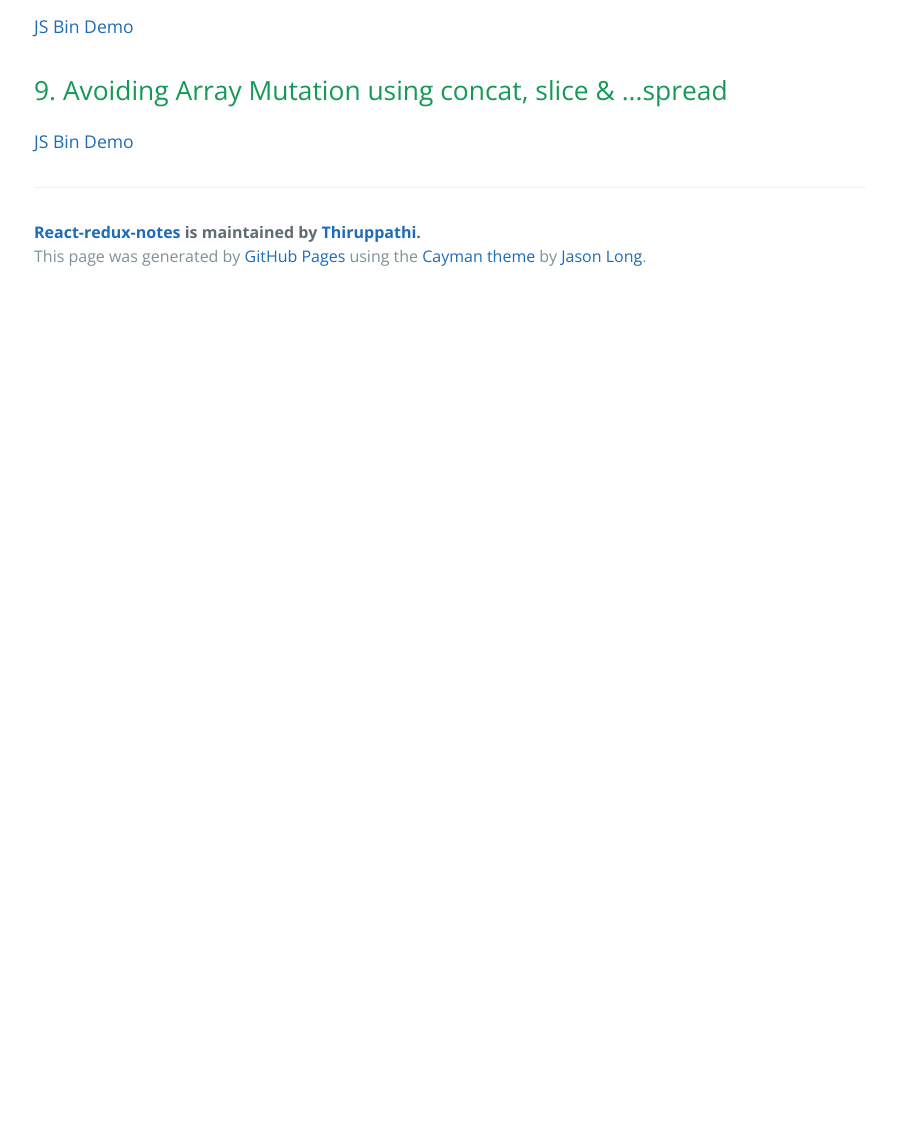
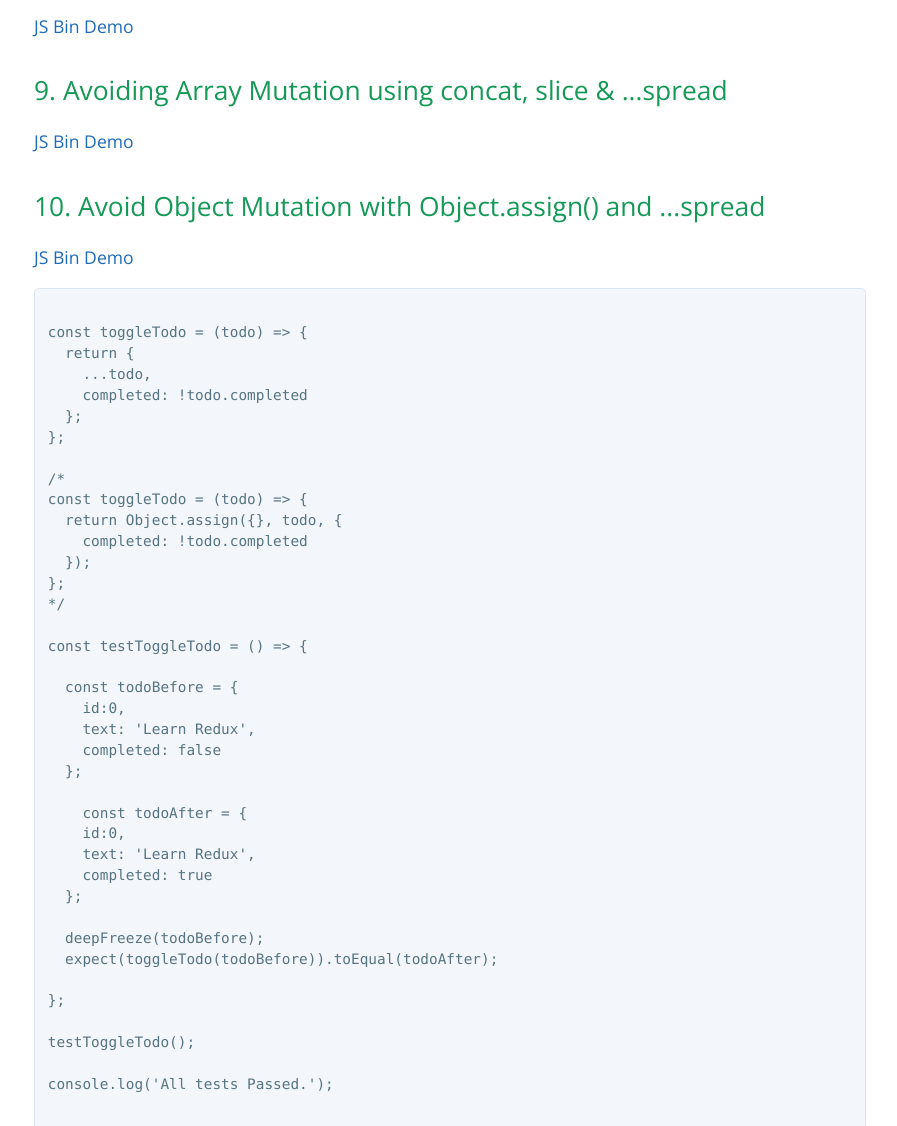
Before and after one commit to Thiruppathi/react-redux-notes, a plain HTML site: page index.html in a window 1280 px wide. Shown: the part 6389-7515 px from the top of the page, without its empty margins (190-1087 px from the left). Before the commit the page ends 6689 px from the top, so only its background shows below. Drawn offline with nearby package versions, Linux system fonts and the light colour scheme.

```diff
--- a/index.html
+++ b/index.html
@@ -289,6 +289,56 @@ Instead of using Redux createStore() as follows,</p>
 
 
 
+<h2>
+<a id="10-avoid-object-mutation-with-objectassign-and-spread" class="anchor" href="#10-avoid-object-mutation-with-objectassign-and-spread" aria-hidden="true"><span class="octicon octicon-link"></span></a>10. Avoid Object Mutation with Object.assign() and ...spread</h2>
+
+<p><a href="http://jsbin.com/zoveqo/3/edit">JS Bin Demo</a></p>
+
+<pre><code>
+const toggleTodo = (todo) =&gt; {
+  return {
+    ...todo,
+    completed: !todo.completed
+  };
+};
+
+/*
+const toggleTodo = (todo) =&gt; {
+  return Object.assign({}, todo, {
+    completed: !todo.completed
+  });
+};
+*/
+
+const testToggleTodo = () =&gt; {
+
+  const todoBefore = {
+    id:0,
+    text: 'Learn Redux',
+    completed: false
+  };
+
+    const todoAfter = {
+    id:0,
+    text: 'Learn Redux',
+    completed: true
+  };
+
+  deepFreeze(todoBefore);
+  expect(toggleTodo(todoBefore)).toEqual(todoAfter);
+
+};
+
+testToggleTodo();
+
+console.log('All tests Passed.');
+
+</code></pre>
+
+<p>You can use <code>Object.assign()</code> or ...spread operator to mutate Object.</p>
+
+<p>When using <code>Object.assign()</code> use a Polyfill to support evergreen browsers.</p>
+
       <footer class="site-footer">
         <span class="site-footer-owner"><a href="https://github.com/Thiruppathi/react-redux-notes">React-redux-notes</a> is maintained by <a href="https://github.com/Thiruppathi">Thiruppathi</a>.</span>
 
```
Also changed, not shown: params.json (+1 -1 lines).
